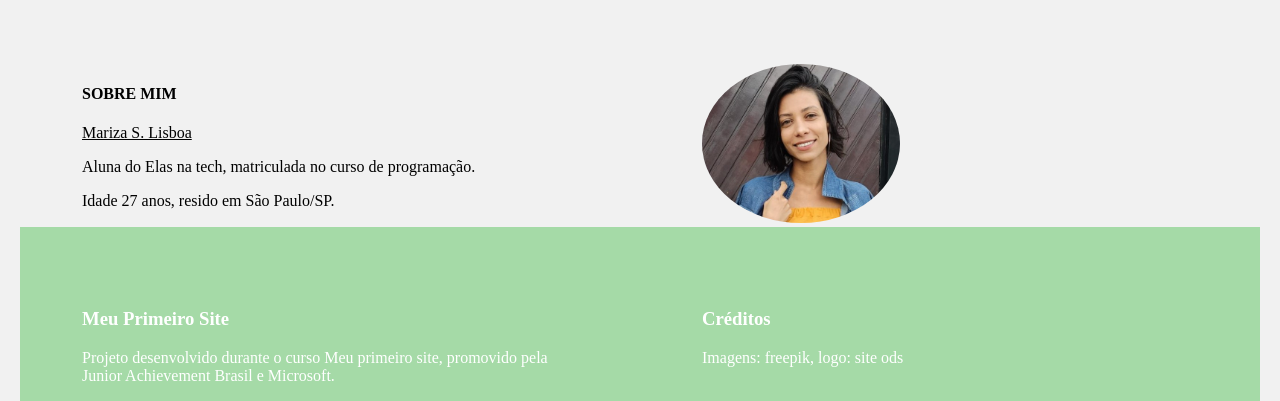
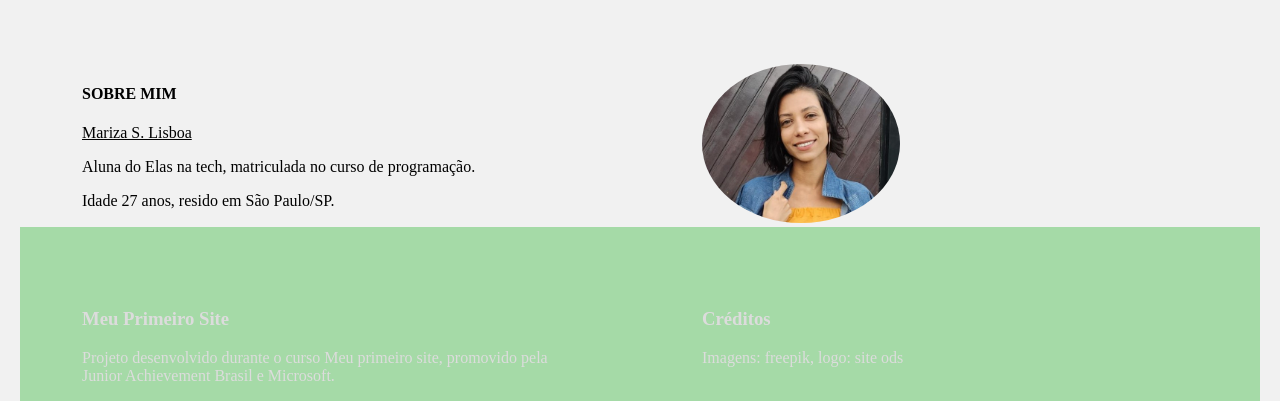
Before and after one commit to Mrzlisboa/meuprimeirosite, a plain HTML site: page index.html in a window 1280 px wide. Shown: the part 4408-4809 px from the top of the page. Drawn offline with Linux system fonts and the light colour scheme.

Commit message:
Update estilo.css

```diff
--- a/estilo.css
+++ b/estilo.css
@@ -98,7 +98,7 @@ li:hover{
 footer{
     background-color: rgb(165, 218, 167);
     float: left;
-    color: white;
+    color: Gainsboro;
     width: 100%;
     height: 20%;
 }
```
